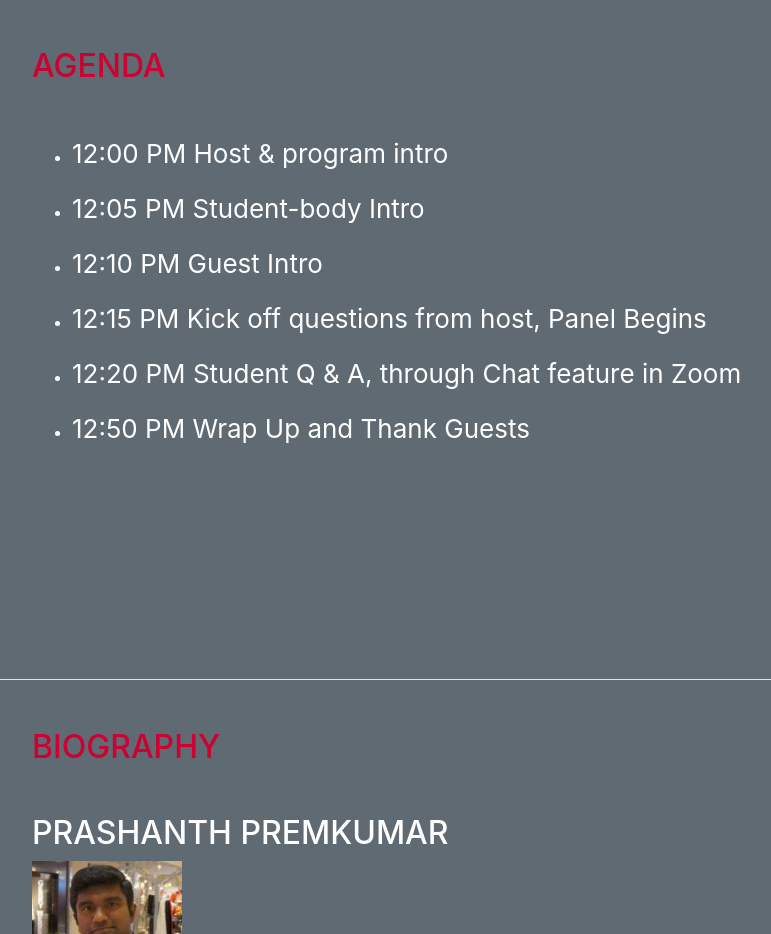
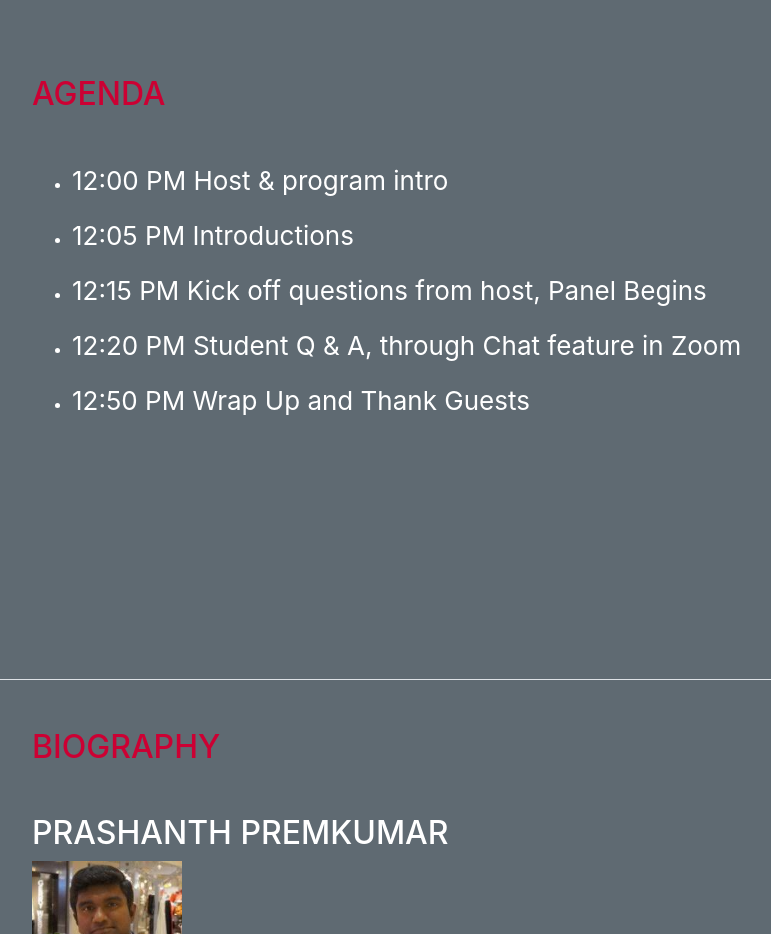
Before and after one commit to funduval/tech-opener, a website with bundled scripts: page index.html in a window 1280 px wide. Shown: the part 920-1854 px from the top of the page, without its empty margins (288-1059 px from the left). Built offline with nearby package versions, Linux system fonts and the light colour scheme; animation ran at ten frames a second; a web font is replaced by a local one.

Commit message:
simplify agenda

```diff
--- a/index.html
+++ b/index.html
@@ -114,14 +114,16 @@
 
           <div class="resume-item d-flex flex-column flex-md-row mb-5">
             <div class="resume-content mr-auto">
+
 <ul>
-  <li><p>12:00 PM Host & program intro</p></li>
 
-<li><p>12:05 PM Student-body Intro</p></li>
-<li><p>12:10 PM Guest Intro</p></li>
+<li><p>12:00 PM Host & program intro</p></li>
+<li><p>12:05 PM Introductions</p></li>
 <li><p>12:15 PM Kick off questions from host, Panel Begins</p></li>
 <li><p>12:20 PM Student Q & A, through Chat feature in Zoom</p></li>
-<li><p>12:50 PM Wrap Up and Thank Guests</p></li></ul>
+<li><p>12:50 PM Wrap Up and Thank Guests</p></li>
+
+</ul>
 
 
             </div>
@@ -137,7 +139,7 @@
                <img class="img-fluid img-profile  mx-auto mb-2" src="assets/images/prashath.jpeg" alt="" style="width:150px">
 <h4>Senior Director at Cognizant</h4>
 
-<p>Technology Leader & Digital architect with global experience in Strategic IT Consulting, Product development, Enterprise/Solution/Product Architecture, Implementation & Rollout of Enterprise IT applications. Strong product development experience spanning product ideation, development, rollout to adoption. Extensive enterprise IT experience in Web/Mobile/Desktop/Cloud based systems for global clients spanning across various industry verticals. Specialized in bleeding edge technologies and practices including Lean development, DevOps, Agile</p>
+<p>Technology Leader & Digital architect with global experience in Strategic IT Consulting, Product development, Enterprise/Solution/Product Architecture, Implementation & Rollout of Enterprise IT applications. Strong product development experience spanning product ideation, development, rollout to adoption. Extensive enterprise IT experience in Web/Mobile/Desktop/Cloud based systems for global clients spanning across various industry verticals. Specialized in bleeding edge technologies and practices, including Lean development, DevOps, Agile</p>
 
 
             </div>
```
